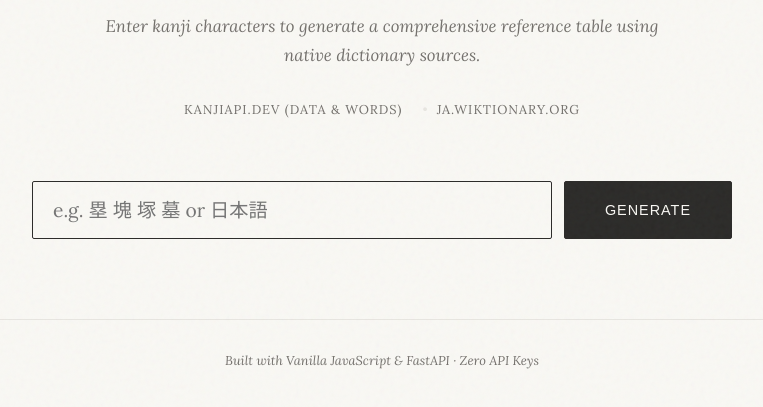
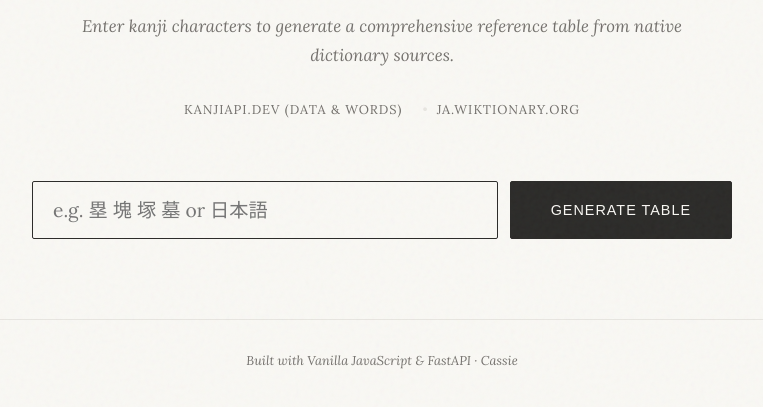
Before and after one commit to cassiegimebi/kanji-table, a plain HTML site: page index.html in a window 1280 px wide. Shown: the part 159-566 px from the top of the page, without its empty margins (258-1021 px from the left). Drawn offline with Linux system fonts and the light colour scheme.

Commit message:
Update index.html

```diff
--- a/index.html
+++ b/index.html
@@ -16,7 +16,7 @@
     <div class="app-container glass-panel">
         <header class="header">
             <h1 class="gradient-text">Kanji Lexicon</h1>
-            <p class="subtitle">Enter kanji characters to generate a comprehensive reference table using native dictionary sources.</p>
+            <p class="subtitle">Enter kanji characters to generate a comprehensive reference table from native dictionary sources.</p>
             <div class="badges">
                 <span class="badge">kanjiapi.dev (Data & Words)</span>
                 <span class="badge">ja.wiktionary.org</span>
@@ -26,7 +26,7 @@
         <main>
             <div class="search-section">
                 <input type="text" id="kanjiInput" class="kanji-input glass-input" placeholder="e.g. 塁 塊 塚 墓 or 日本語" autofocus>
-                <button id="generateBtn" class="generate-btn glass-btn">Generate</button>
+                <button id="generateBtn" class="generate-btn glass-btn">Generate Table</button>
             </div>
 
             <div id="loadingIndicator" class="loading-container hidden">
@@ -53,7 +53,7 @@
                                 <th>Reading</th>
                                 <th>Meaning</th>
                                 <th>Components</th>
-                                <th>Japanese Explanation</th>
+                                <th>Japanese Definition</th>
                                 <th>Compounds</th>
                             </tr>
                         </thead>
@@ -66,7 +66,7 @@
         </main>
 
         <footer>
-            <p>Built with Vanilla JavaScript & FastAPI · Zero API Keys</p>
+            <p>Built with Vanilla JavaScript & FastAPI · Cassie</p>
         </footer>
     </div>
 
```
